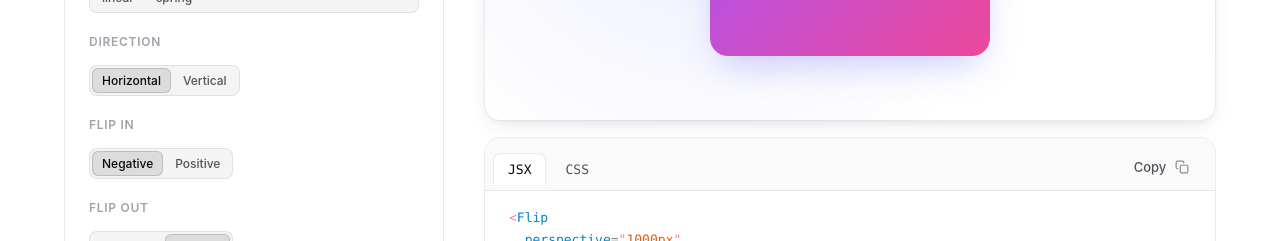
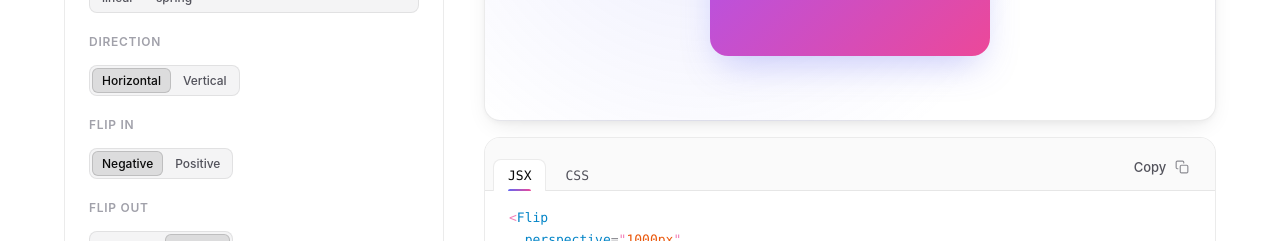
Before and after one commit to gfazioli/react-flip, a React (Vite) app in the folder site/: page / in a window 1280 px wide. Shown: the part 2720-2961 px from the top of the page. Built offline with nearby package versions, Linux system fonts and the light colour scheme; a web font is replaced by a local one.

Commit message:
fix(site): align tab seam — restore classic browser-tab look with flush gradient accent
Mirrors the canonical pattern from react-tilt: tabs row with bottom border line,
active tab with top+side border and bg matching the code panel, plus an accent
underline flush to the tab's bottom edge.

```diff
--- a/site/src/components/Builder.css
+++ b/site/src/components/Builder.css
@@ -279,9 +279,18 @@
   overflow: hidden;
 }
 
+/* Classic "browser tabs" look:
+ *   - tabs row sits on a subtle bg
+ *   - a 1px line runs along the bottom of the tabs row
+ *   - the active tab carries top + side border, no bottom border, and its
+ *     bg matches the code panel below — so the tab merges with the panel
+ *   - `margin-bottom: -1px` on the active tab overlaps the row's bottom line
+ *     by exactly 1px → no visible gap between tab and panel
+ *   - a small gradient underline marks which tab is active (without a
+ *     visible 4-pixel offset to the code text). */
 .builder-code-tabs {
   display: flex;
-  align-items: center;
+  align-items: flex-end;
   gap: 4px;
   padding: 8px 8px 0;
   background: var(--color-bg-subtle);
@@ -289,16 +298,16 @@
 }
 
 .builder-code-tabs button[role="tab"] {
+  position: relative;
   padding: 8px 14px;
-  border: none;
   background: transparent;
   color: var(--color-text-muted);
   font-size: 13px;
   font-weight: 500;
-  border-radius: 8px 8px 0 0;
   border: 1px solid transparent;
   border-bottom: none;
   margin-bottom: -1px;
+  border-radius: 8px 8px 0 0;
   font-family: var(--font-mono);
 }
 
@@ -310,6 +319,19 @@
   background: var(--color-bg-elevated);
   color: var(--color-text);
   border-color: var(--color-border);
+}
+
+/* Accent underline on the active tab — flush with the tab's bottom edge, so
+ * there's no extra vertical gap visible between it and the code panel. */
+.builder-code-tabs button[role="tab"].active::after {
+  content: "";
+  position: absolute;
+  left: 14px;
+  right: 14px;
+  bottom: 0;
+  height: 2px;
+  border-radius: 2px 2px 0 0;
+  background: linear-gradient(90deg, var(--color-accent) 0%, var(--color-accent-3) 100%);
 }
 
 .builder-code-spacer {
--- a/site/src/components/CodeBlock.css
+++ b/site/src/components/CodeBlock.css
@@ -8,7 +8,6 @@
   font-size: 12.5px;
   line-height: 1.6;
   color: var(--color-text);
-  background: transparent;
   overflow: auto;
   white-space: pre;
   tab-size: 2;
@@ -17,7 +16,6 @@
 .code-block code {
   font-family: inherit;
   font-size: inherit;
-  background: transparent;
   padding: 0;
   color: inherit;
 }
```
